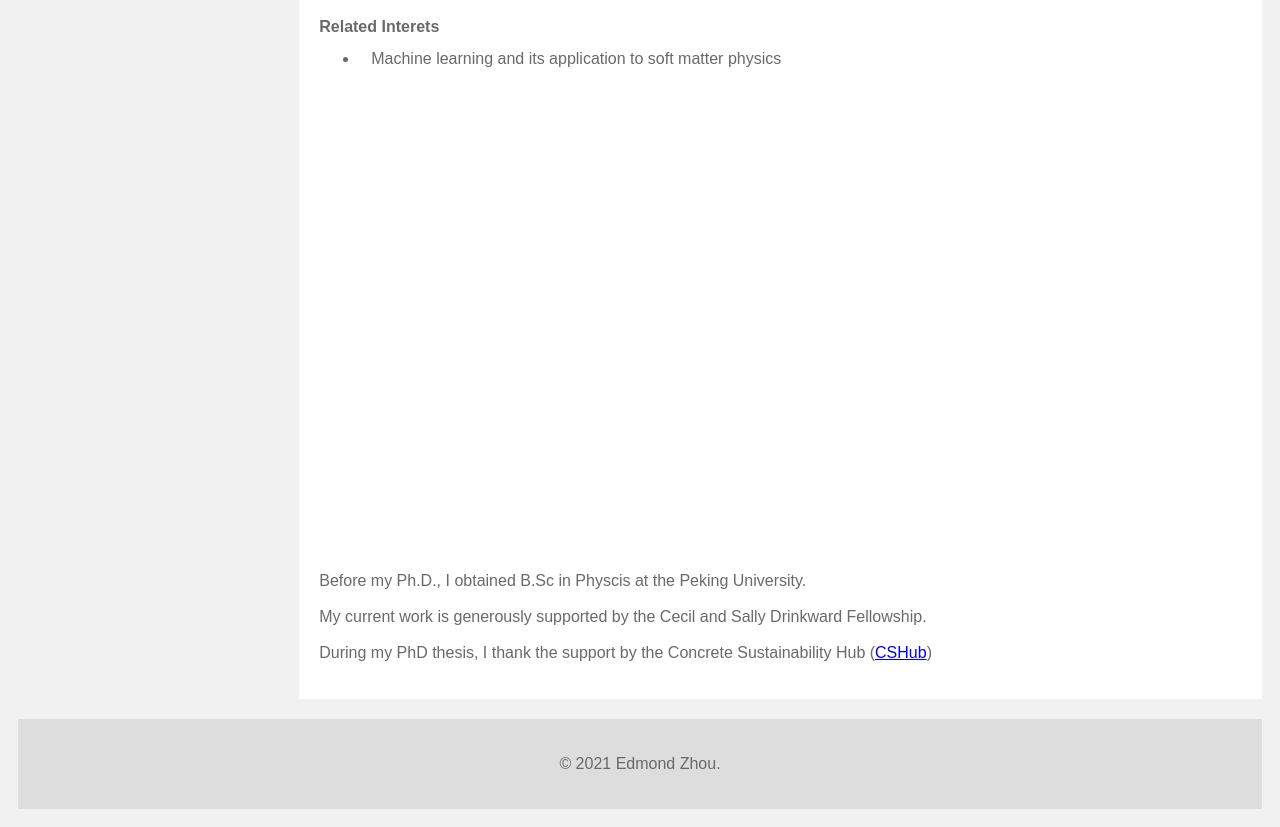
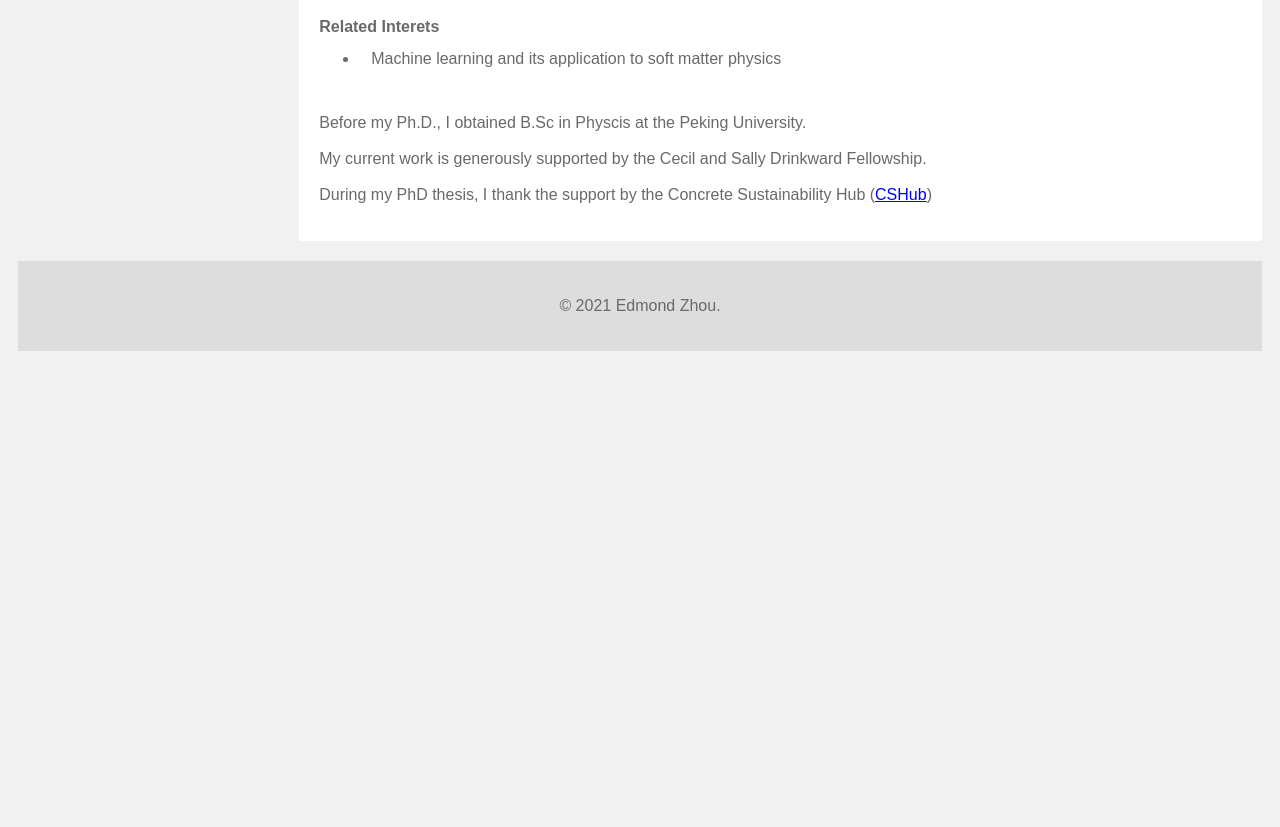
Before and after one commit to edmondztt/edmondztt.github.io, a plain HTML site: page index.html in a window 1280 px wide. Shown: the part 889-1716 px from the top of the page. After the commit the page ends 1258 px from the top, so only its background shows below. Drawn offline with Linux system fonts and the light colour scheme.

Commit message:
Update index.html

```diff
--- a/index.html
+++ b/index.html
@@ -82,20 +82,11 @@
 						<ul>
 							<li>Machine learning and its application to soft matter physics</li>
 						</ul>
-
-					 <!-- <h4>
-						Current teaching: 18.02A (access via <a href="https://web.mit.edu/canvas/">Canvas</a>)
-					 </h4>
-						<ul>
-							<li><a href="teaching.html">Past teaching duties</a></li>
-							<li><a href="http://www.math.toronto.edu/lchen/mat133.html">Past course webpage with practice exames and tests</a></li>
-						</ul> -->
 				</div>
 
-				<div id="bgimg">bgimg
-				</div>
+				<!-- <div id="bgimg">bgimg
+				</div> -->
 			</div>
-
 			<p>
 				Before my Ph.D., I obtained B.Sc in Physcis at the Peking University.
 			</p>
```
